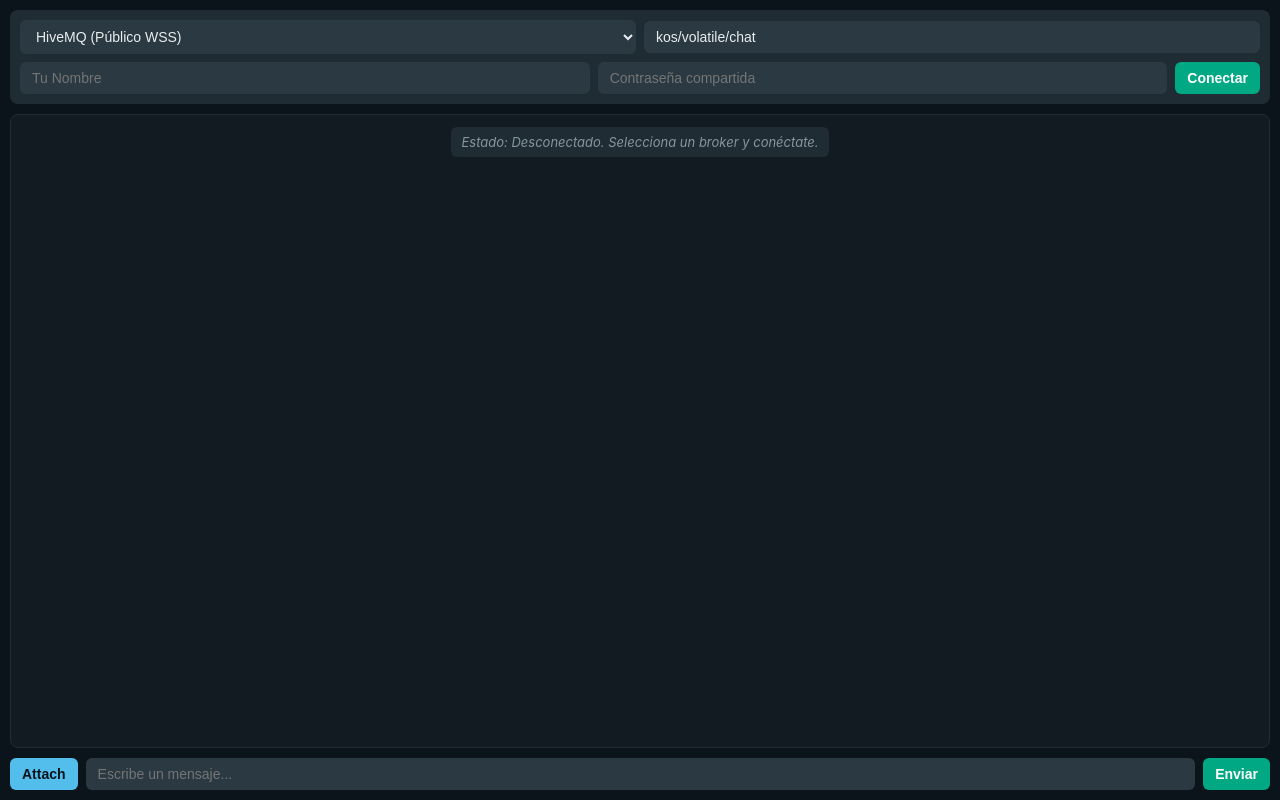
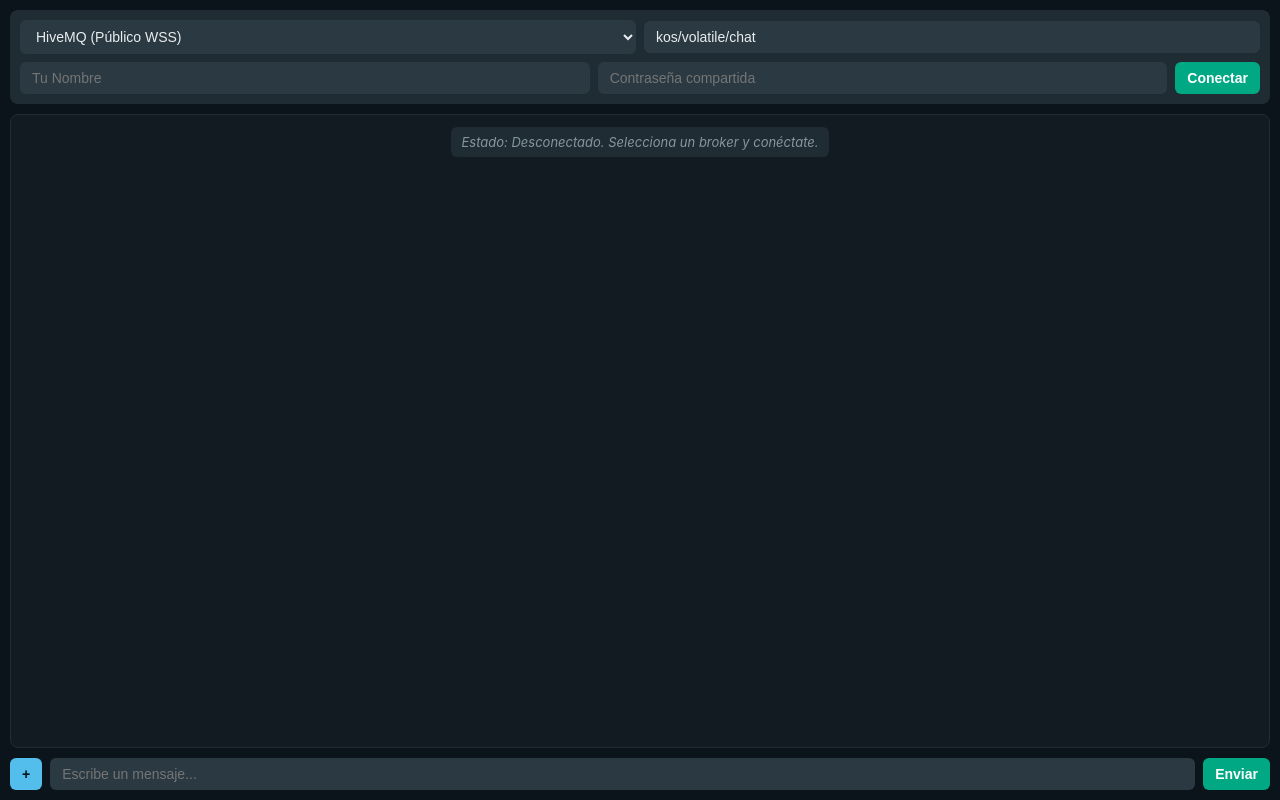
Before and after one commit to kostas197/web, a plain HTML site: page hchat.html in a window 1280 px wide. Drawn offline with Linux system fonts and the light colour scheme.

Commit message:
little mod attach change to plus +:

```diff
--- a/hchat.html
+++ b/hchat.html
@@ -90,7 +90,7 @@
 
     <div id="input-container">
         <!-- Botón Attach a la izquierda -->
-        <button id="attach-main-btn" disabled>Attach</button>
+        <button id="attach-main-btn" disabled>+</button>
 
         <!-- Menú flotante desplegable -->
         <div id="attach-menu">
```
